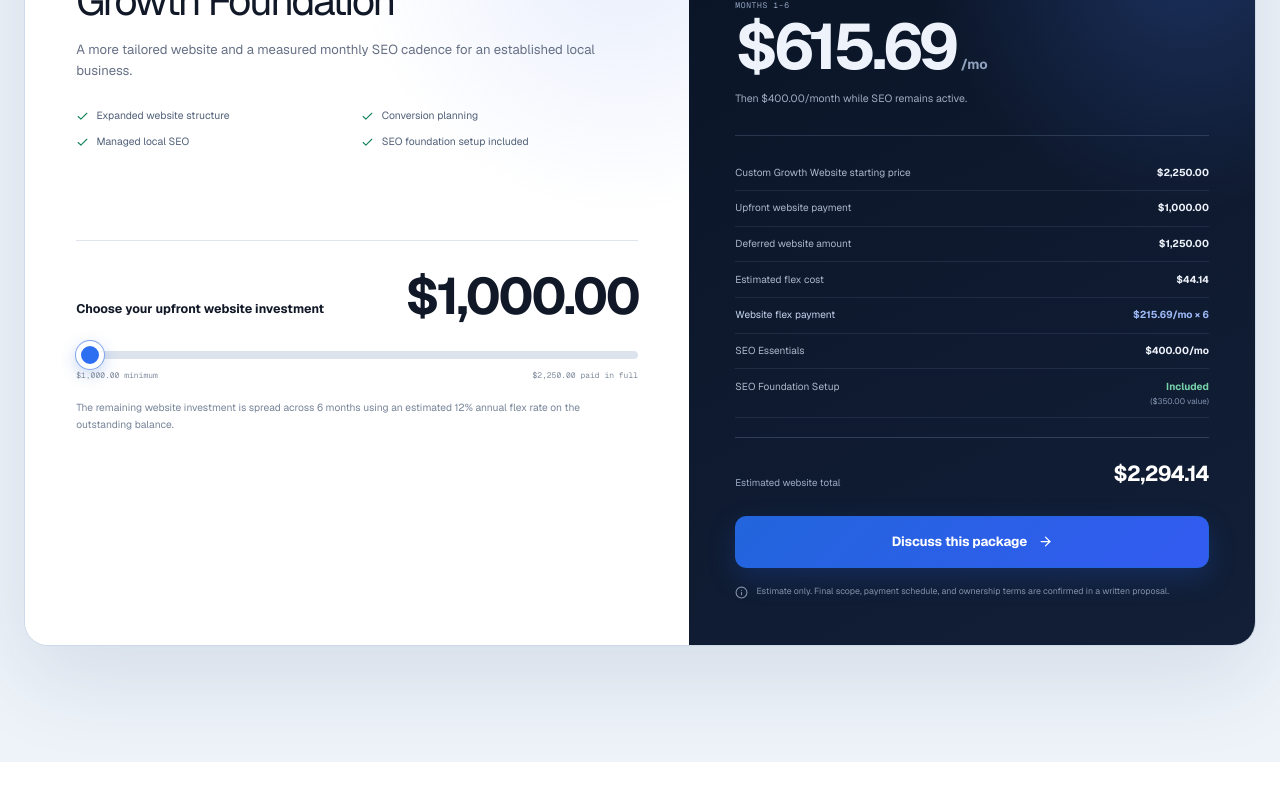
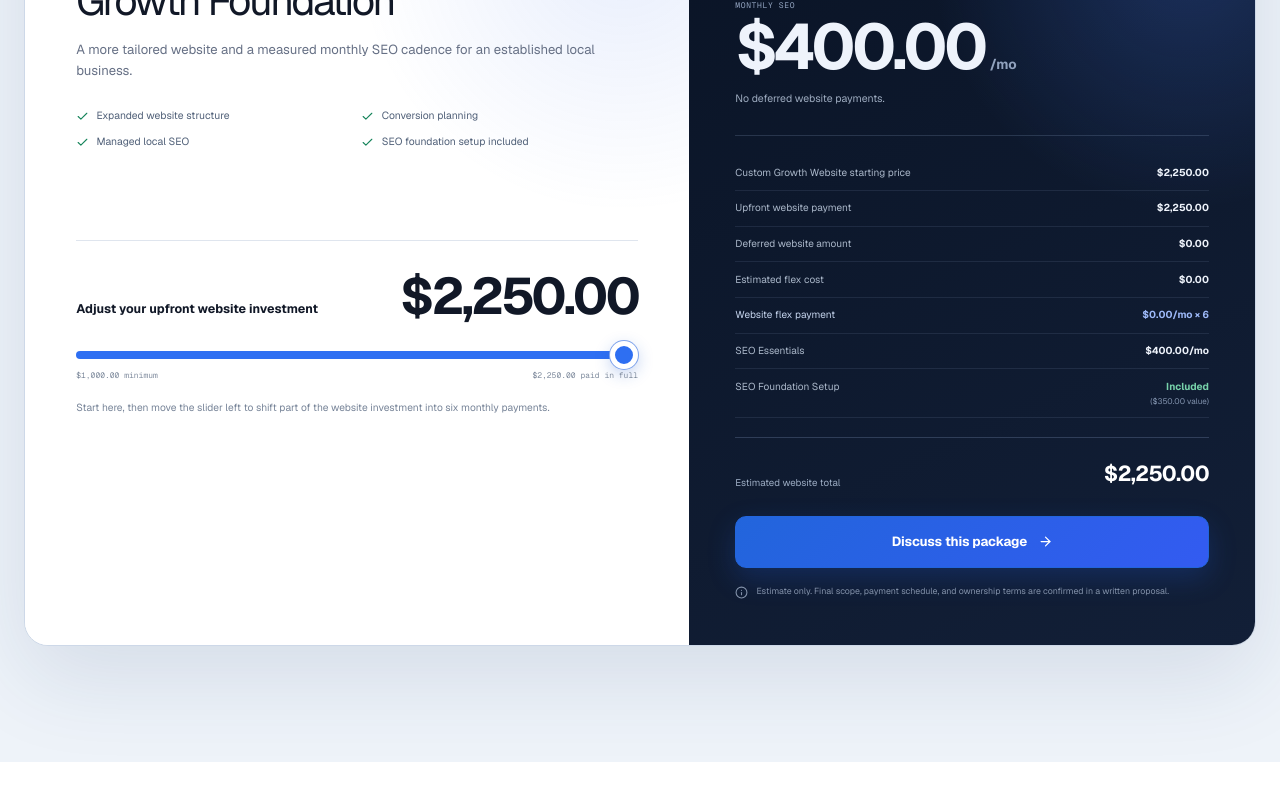
Before and after one commit to TailoredAgents/Tailoredagentssite, a Next.js app: page /packages in a window 1280 px wide. Shown: the part 1345-2142 px from the top of the page. Built offline with nearby package versions, Linux system fonts and the light colour scheme; no server answers.

Commit message:
Start package sliders at full price

```diff
--- a/components/package-calculator.tsx
+++ b/components/package-calculator.tsx
@@ -65,7 +65,7 @@ export function PackageCalculator() {
 
           <div className="package-slider-block">
             <div className="package-slider-label">
-              <label htmlFor="upfront-investment">Choose your upfront website investment</label>
+              <label htmlFor="upfront-investment">Adjust your upfront website investment</label>
               <output htmlFor="upfront-investment">{currency.format(breakdown.upfront)}</output>
             </div>
             <input
@@ -84,7 +84,7 @@ export function PackageCalculator() {
             <p id="package-slider-help">
               {hasDeferredBalance
                 ? `The remaining website investment is spread across ${FLEX_MONTHS} months using an estimated ${flexAnnualPercentage}% annual flex rate on the outstanding balance.`
-                : "The website is paid in full, so there is no flex cost and only the monthly SEO service remains."}
+                : "Start here, then move the slider left to shift part of the website investment into six monthly payments."}
             </p>
           </div>
         </section>
--- a/lib/packages.ts
+++ b/lib/packages.ts
@@ -29,7 +29,7 @@ export const growthPackages = [
     seoMonthly: 400,
     seoSetupValue: 350,
     minimumUpfront: 750,
-    defaultUpfront: 750,
+    defaultUpfront: 1500,
     features: ["Up to five website pages", "Foundational analytics", "Managed local SEO", "SEO foundation setup included"],
     featured: false,
   },
@@ -44,7 +44,7 @@ export const growthPackages = [
     seoMonthly: 400,
     seoSetupValue: 350,
     minimumUpfront: 1000,
-    defaultUpfront: 1000,
+    defaultUpfront: 2250,
     features: ["Expanded website structure", "Conversion planning", "Managed local SEO", "SEO foundation setup included"],
     featured: true,
   },
@@ -59,7 +59,7 @@ export const growthPackages = [
     seoMonthly: 650,
     seoSetupValue: 500,
     minimumUpfront: 1000,
-    defaultUpfront: 1000,
+    defaultUpfront: 2250,
     features: ["Expanded website structure", "Active page optimization", "Competitor analysis", "Growth setup included"],
     featured: false,
   },
@@ -74,7 +74,7 @@ export const growthPackages = [
     seoMonthly: 650,
     seoSetupValue: 500,
     minimumUpfront: 1750,
-    defaultUpfront: 1750,
+    defaultUpfront: 4000,
     features: ["Advanced website scope", "Integration planning", "Active SEO program", "Growth setup included"],
     featured: false,
   },
```
Also changed, not shown: 1 other file (tests, documents, lock files or other folders).
